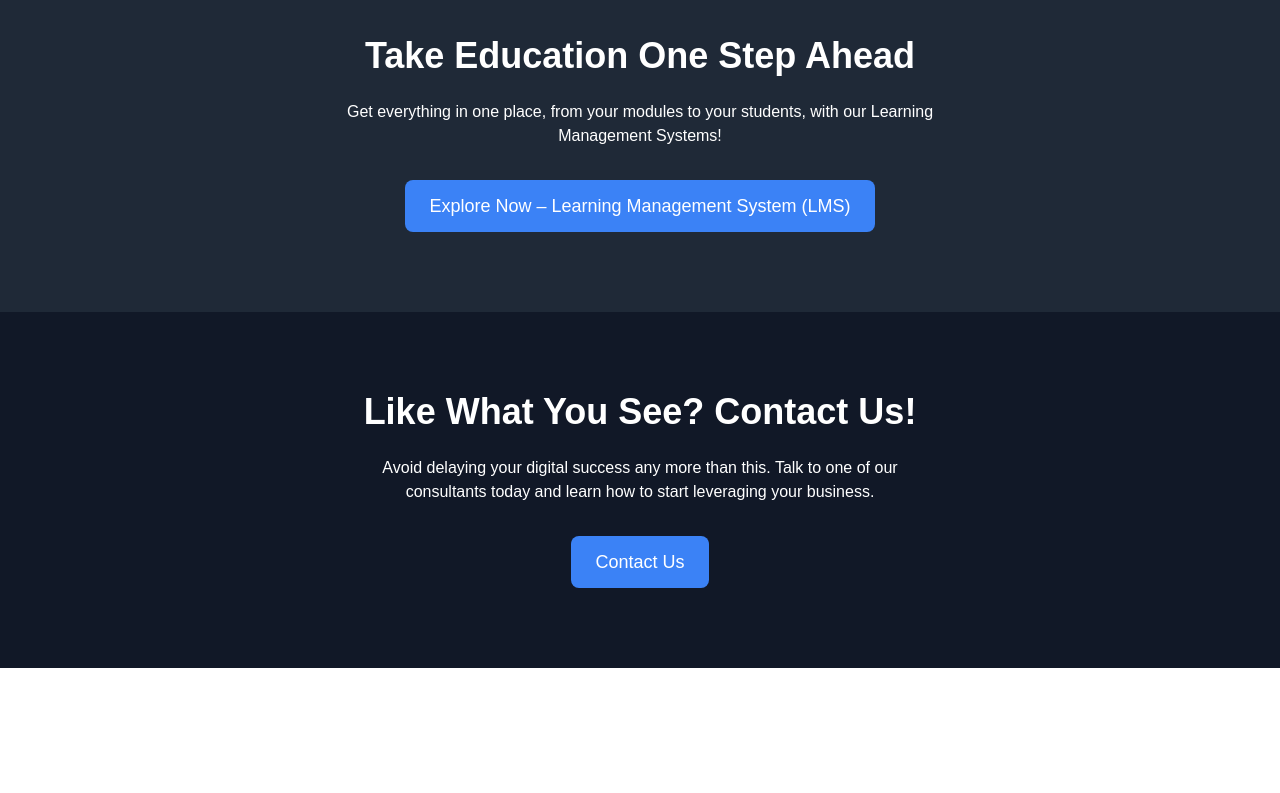
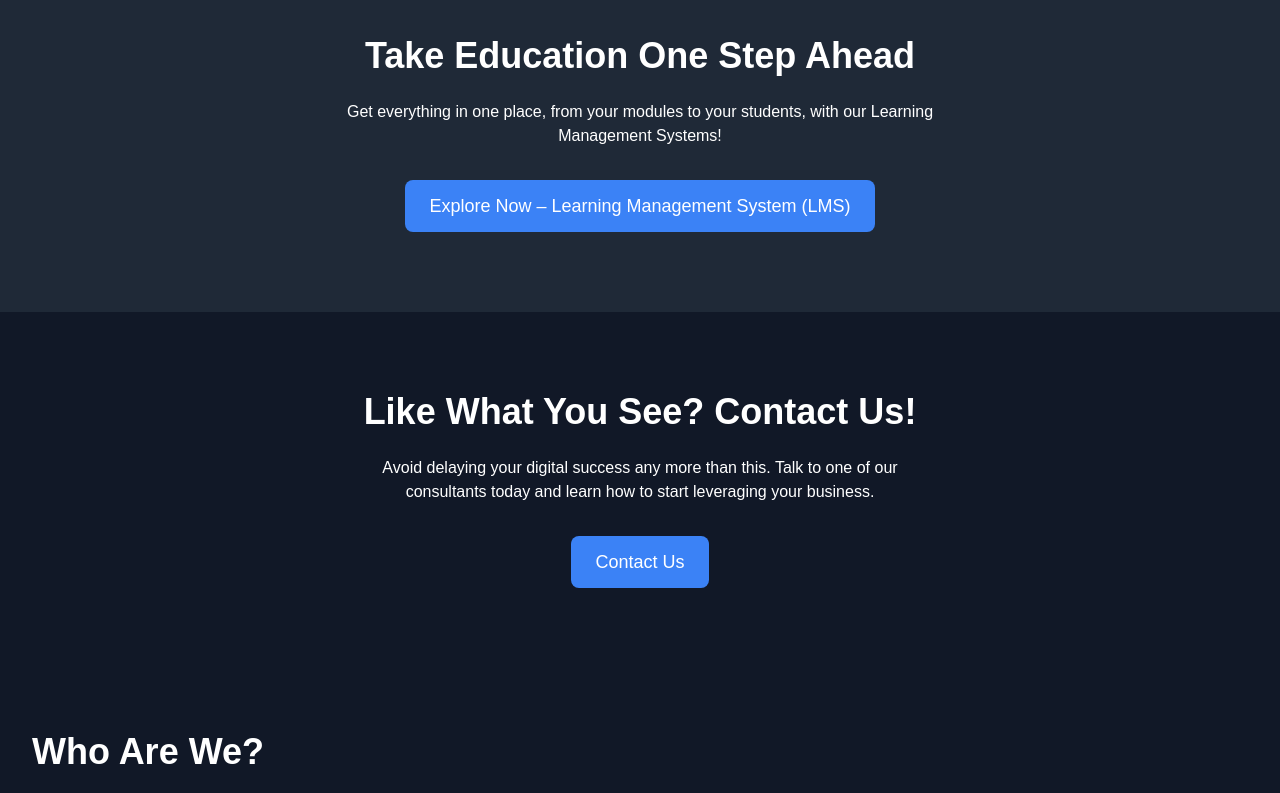
Before and after one commit to wuaicot/technological-service-page, a Next.js app: page / in a window 1280 px wide. Shown: the part 2000-2793 px from the top of the page. Before the commit the page ends 2668 px from the top, so only its background shows below. Built offline with nearby package versions, Linux system fonts and the light colour scheme.

Commit message:
is coming

```diff
--- a/app/page.jsx
+++ b/app/page.jsx
@@ -1,4 +1,3 @@
-// File: /app/page.jsx
 import HeroSection from './components/HomePage/HeroSection';
 import SliderTaglines from './components/HomePage/SliderTaglines';
 import BrandSection from './components/HomePage/BrandSection';
@@ -7,9 +6,15 @@ import PlatformSection from './components/HomePage/PlatformSection';
 import EducationSection from './components/HomePage/EducationSection';
 import ContactSection from './components/HomePage/ContactSection';
 
+// Importa las secciones de About Page
+import WhoAreWe from './components/About/WhoAreWe';
+import VisionMission from './components/About/VisionMission';
+import Principles from './components/About/Principles';
+
 export default function HomePage() {
   return (
     <main className="min-h-screen bg-gradient-to-b from-gray-900 via-gray-800 to-black text-white">
+      {/* Secciones de Home Page */}
       <HeroSection />
       <SliderTaglines />
       <BrandSection />
@@ -17,6 +22,11 @@ export default function HomePage() {
       <PlatformSection />
       <EducationSection />
       <ContactSection />
+
+      {/* Secciones de About Page */}
+      <WhoAreWe />
+      <VisionMission />
+      <Principles />
     </main>
   );
 }
```
Also changed, not shown: jsconfig.json (deleted, +0 -7 lines).
